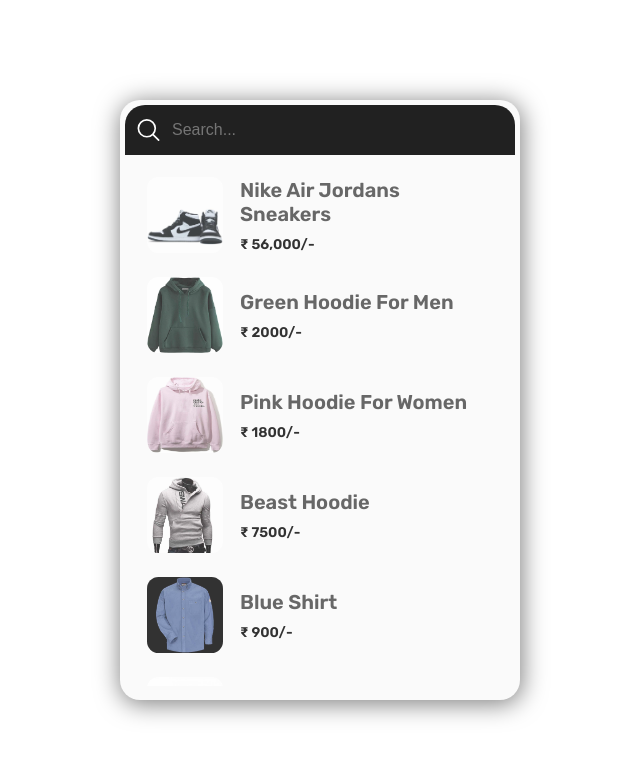
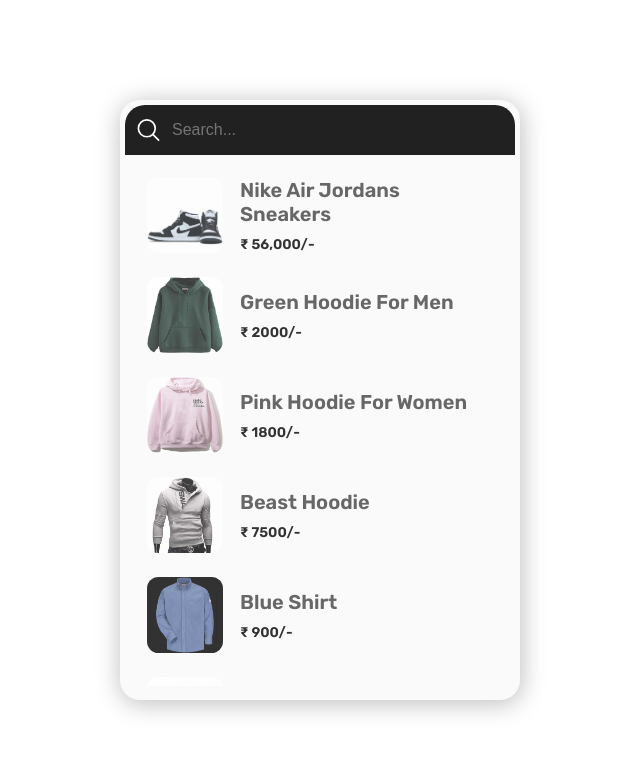
Before and after one commit to Gitax18/e-commerce-search-product, a plain HTML site: page index.html in a window 1280 px wide. Shown: the whole page, without its empty margins (320-960 px from the left). Drawn offline with Linux system fonts and the light colour scheme.

Commit message:
modified container shadow

```diff
--- a/style.css
+++ b/style.css
@@ -17,11 +17,10 @@ body{
 }
 
 .container{
-    /* background-color: antiquewhite; */
     width: 40rem;
     height: 75vh;
     background-color: #fafafa;
-    box-shadow: rgba(0, 0, 0, 0.5) 1px 3px 25px 1px;
+    box-shadow: rgba(0, 0, 0, 0.25) 1px 3px 25px 1px;
     padding: .5rem;
     border-radius: 2rem;
 }
```
